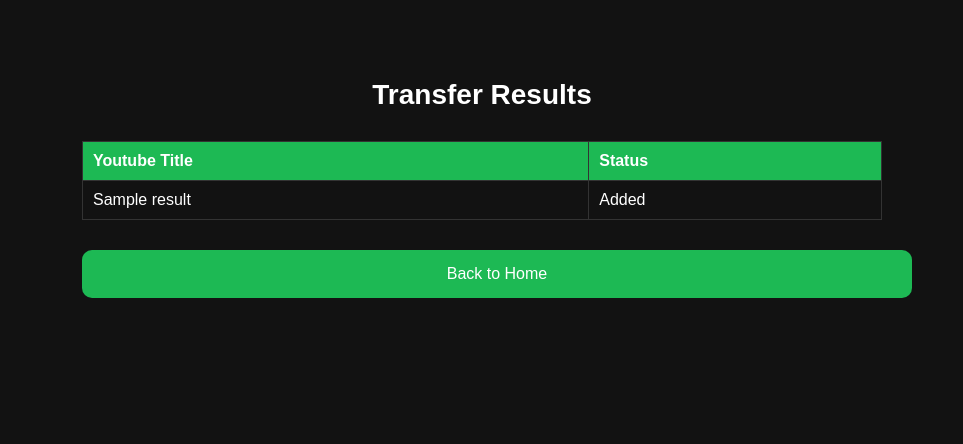
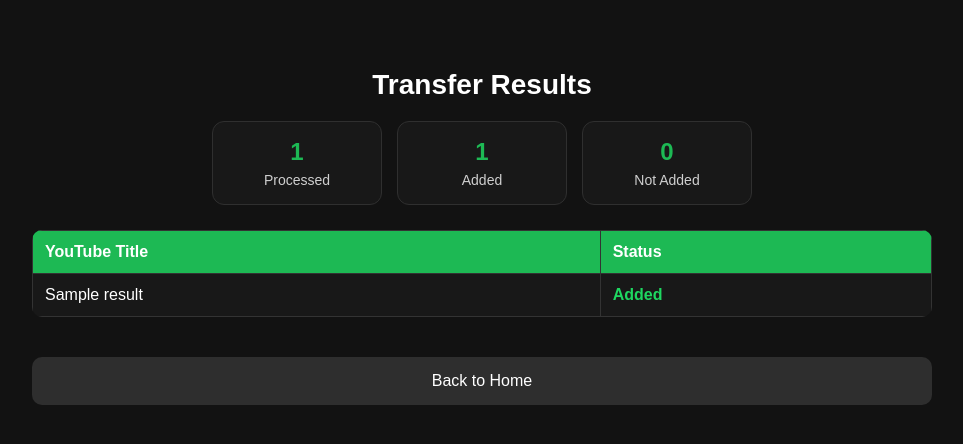
Before and after one commit to sbhardw3/AddMusicToSpotify, a Flask app: template templates/transfer_result.html in a window 1280 px wide. Shown: the top 444 px of the page, without its empty margins (158-1121 px from the left). Run offline with Flask 3, Linux system fonts and the light colour scheme; the template is opened without the code that fills it: most values are stand-ins (such as "Sample title", 1, 10 or a date in 2020).

Commit message:
made UI changes

```diff
--- a/static/style.css
+++ b/static/style.css
@@ -7,20 +7,21 @@ body {
 
 .container {
     width: 90%;
-    max-width: 800px;
+    max-width: 900px;
     margin: auto;
     text-align: center;
-    padding-top: 60px;
+    padding: 50px 0 40px;
 }
 
 h1 {
-    margin-bottom: 30px;
+    margin-bottom: 20px;
     font-size: 28px;
 }
 
 p {
     margin-bottom: 30px;
     font-size: 18px;
+    color: #d0d0d0;
 }
 
 .playlist-list {
@@ -35,7 +36,8 @@ p {
     max-width: 350px;
 }
 
-.playlist-btn, .back-btn {
+.playlist-btn,
+.back-btn {
     background: #1DB954;
     border: none;
     padding: 15px;
@@ -47,26 +49,141 @@ p {
     transition: 0.2s;
     text-decoration: none;
     display: inline-block;
+    box-sizing: border-box;
 }
 
-.playlist-btn:hover, .back-btn:hover {
+.playlist-btn:hover,
+.back-btn:hover {
     background: #1ed760;
     transform: scale(1.03);
+}
+
+.playlist-btn:disabled {
+    background: #158f42;
+    cursor: not-allowed;
+    transform: none;
+    opacity: 0.8;
+}
+
+.back-btn {
+    background: #2e2e2e;
+    margin-top: 10px;
+}
+
+.back-btn:hover {
+    background: #444;
+}
+
+.buttons {
+    display: flex;
+    gap: 12px;
+    justify-content: center;
+    flex-wrap: wrap;
 }
 
 .song-table {
     width: 100%;
     border-collapse: collapse;
     margin-bottom: 30px;
+    background: #181818;
+    border-radius: 10px;
+    overflow: hidden;
 }
 
-.song-table th, .song-table td {
+.song-table th,
+.song-table td {
     border: 1px solid #333;
-    padding: 10px;
+    padding: 12px;
     text-align: left;
+    vertical-align: top;
 }
 
 .song-table th {
     background: #1DB954;
     color: white;
 }
+
+.song-table tr:nth-child(even) {
+    background: #151515;
+}
+
+.song-table tr:hover {
+    background: #202020;
+}
+
+.summary-bar {
+    display: flex;
+    justify-content: center;
+    gap: 15px;
+    margin-bottom: 25px;
+    flex-wrap: wrap;
+}
+
+.summary-card {
+    background: #181818;
+    border: 1px solid #2f2f2f;
+    border-radius: 12px;
+    padding: 16px 24px;
+    min-width: 120px;
+    display: flex;
+    flex-direction: column;
+    align-items: center;
+}
+
+.summary-number {
+    font-size: 24px;
+    font-weight: bold;
+    color: #1DB954;
+}
+
+.summary-label {
+    font-size: 14px;
+    color: #cfcfcf;
+    margin-top: 6px;
+}
+
+.status-added {
+    color: #1ed760;
+    font-weight: bold;
+}
+
+.status-failed {
+    color: #ff6b6b;
+    font-weight: bold;
+}
+
+.loading-overlay {
+    position: fixed;
+    inset: 0;
+    background: rgba(18, 18, 18, 0.92);
+    display: flex;
+    flex-direction: column;
+    justify-content: center;
+    align-items: center;
+    z-index: 9999;
+}
+
+.hidden {
+    display: none;
+}
+
+.spinner {
+    width: 56px;
+    height: 56px;
+    border: 6px solid #2f2f2f;
+    border-top: 6px solid #1DB954;
+    border-radius: 50%;
+    animation: spin 0.9s linear infinite;
+    margin-bottom: 18px;
+}
+
+#loading-text {
+    font-size: 18px;
+    color: white;
+    margin: 0;
+}
+
+@keyframes spin {
+    0% { transform: rotate(0deg); }
+    100% { transform: rotate(360deg); }
+}
--- a/templates/transfer_result.html
+++ b/templates/transfer_result.html
@@ -8,18 +8,39 @@
 <div class="container">
     <h1>Transfer Results</h1>
 
+    <div class="summary-bar">
+        <div class="summary-card">
+            <span class="summary-number">{{ results|length }}</span>
+            <span class="summary-label">Processed</span>
+        </div>
+        <div class="summary-card">
+            <span class="summary-number">
+                {{ results | selectattr("status", "equalto", "Added") | list | length }}
+            </span>
+            <span class="summary-label">Added</span>
+        </div>
+        <div class="summary-card">
+            <span class="summary-number">
+                {{ results | rejectattr("status", "equalto", "Added") | list | length }}
+            </span>
+            <span class="summary-label">Not Added</span>
+        </div>
+    </div>
+
     <table class="song-table">
         <thead>
             <tr>
-                <th>Youtube Title</th>
+                <th>YouTube Title</th>
                 <th>Status</th>
             </tr>
         </thead>
         <tbody>
             {% for result in results %}
             <tr>
-                <td>{{ result.title}}</td>
-                <td>{{ result.status }}</td>
+                <td>{{ result.title }}</td>
+                <td class="{% if result.status == 'Added' %}status-added{% else %}status-failed{% endif %}">
+                    {{ result.status }}
+                </td>
             </tr>
             {% endfor %}
         </tbody>
```
Also changed, not shown: templates/index.html (+23 -2 lines), templates/songs.html (+30 -2 lines).
